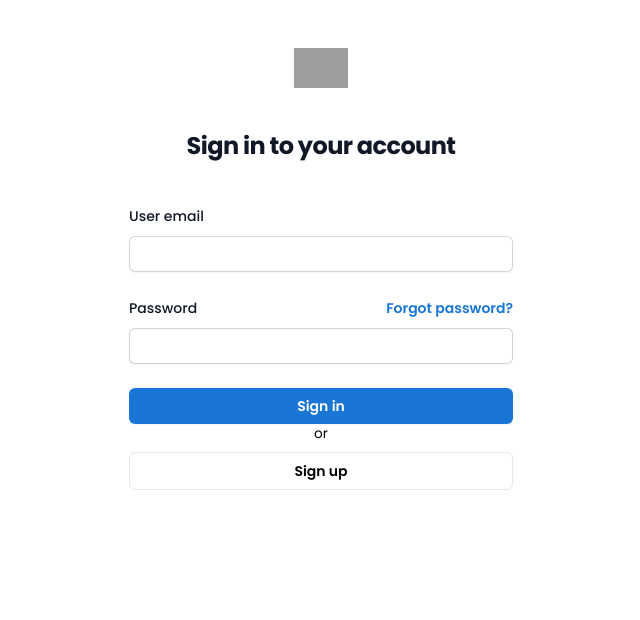
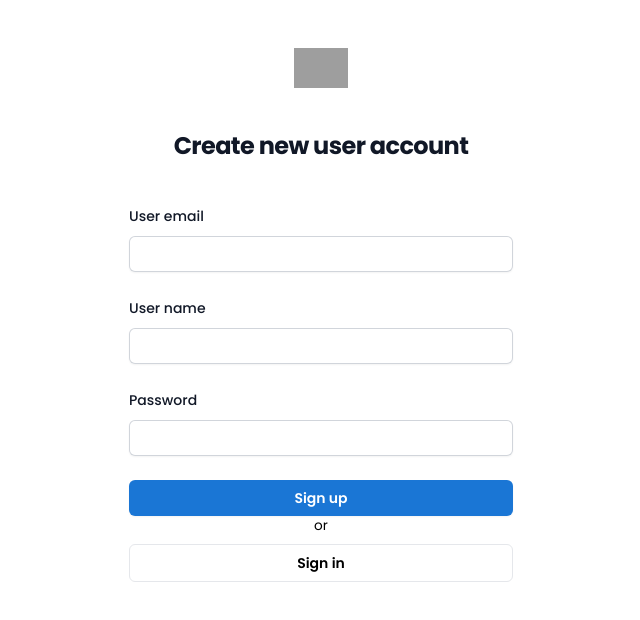
Before and after one commit to Dilshan-Shivantha-Kumarasiri/RAD-course-work, a React (Vite) app in the folder FRONTEND/e-chanelling/: page / in a window 1280 px wide. Shown: the top 620 px of the page, without its empty margins (319-959 px from the left). Built offline with nearby package versions, Linux system fonts and the light colour scheme; grey boxes are pictures that could not be loaded.

Commit message:
Register form view

```diff
--- a/FRONTEND/e-chanelling/src/App.tsx
+++ b/FRONTEND/e-chanelling/src/App.tsx
@@ -1,7 +1,6 @@
-// import Home from "./views/Home.tsx";
-
-
+import Home from "./views/Home.tsx";
 import LogIn from "./views/LogIn.tsx";
+import Register from "./views/Register.tsx";
 
 function App(): JSX.Element {
 
@@ -9,8 +8,10 @@ function App(): JSX.Element {
   return (
     <>
       {/*<Home />*/}
-      <LogIn/>
+      {/*<LogIn/>*/}
+      <Register/>
     </>
+
   )
 }
 
--- /dev/null
+++ b/FRONTEND/e-chanelling/src/views/Register.tsx
@@ -0,0 +1,82 @@
+import TextFieldTwo from "../componenets/Input/textField/TextFieldTwo.tsx";
+import {useForm, Controller, SubmitHandler} from "react-hook-form";
+
+
+export default function Register(): JSX.Element {
+
+    const {control, handleSubmit} = useForm({
+        defaultValues: {
+            registerEmail: "",
+            registerPassword: "",
+            userName: "",
+            userRole: ""
+        }
+    })
+
+    const onSubmit: SubmitHandler<any> = (data) => console.log(data)
+
+    return (
+
+        <div className="flex min-h-full flex-col justify-center px-6 py-12 lg:px-8 main-font">
+            <div className="sm:mx-auto sm:w-full sm:max-w-sm">
+                <img className="mx-auto h-10 w-auto"
+                     src="https://usebootstrap.com/preview-no-frame/mediplus-lite/img/logo.png" alt="Your Company"/>
+                <h2 className="mt-10 text-center text-2xl font-bold leading-9 tracking-tight text-gray-900">Create new
+                    user account</h2>
+
+                <div className="mt-10 sm:mx-auto sm:w-full sm:max-w-sm">
+                    <form className="space-y-6" action="#" method="POST " onSubmit={handleSubmit(onSubmit)}>
+                        <Controller
+                            name="registerEmail"
+                            control={control}
+                            render={({field}) => {
+                                console.log(field)
+                                return <TextFieldTwo id={"email"} type={"email"} autoComplete={"email"} required={true}
+                                                     islablehave={"true"} lablename={"User email"}  {...field} />
+                            }
+
+                            }/>
+
+                        <Controller
+                            name="userName"
+                            control={control}
+                            render={({field}) => {
+                                console.log(field)
+                                return <TextFieldTwo id={"email"} type={"text"} autoComplete={"email"} required={true}
+                                                     islablehave={"true"} lablename={"User name"}  {...field} />
+                            }
+
+                            }/>
+
+                        <div>
+                            <div className="flex items-center justify-between">
+                                <label htmlFor="password"
+                                       className="block text-sm font-medium leading-6 text-gray-900">Password</label>
+                            </div>
+                            <div className="mt-2">
+                                <Controller
+                                    name="registerPassword"
+                                    control={control}
+                                    render={({field}) => <TextFieldTwo   {...field} />}/>
+                            </div>
+                        </div>
+
+                        {/*indigo 600*/}
+                        <div className={"text-center"}>
+                            <button type="submit"
+                                    className="flex w-full justify-center rounded-md bg-[#1A76D5] px-3 py-1.5 text-sm font-semibold leading-6 text-white shadow-sm hover:bg-indigo-500 focus-visible:outline focus-visible:outline-2 focus-visible:outline-offset-2 focus-visible:outline-indigo-600">Sign
+                                up
+                            </button>
+                            or
+                            <button type="submit"
+                                    className="flex w-full justify-center mt-2 rounded-md bg-white px-3 py-1.5 text-sm font-semibold leading-6 text-black border hover:bg-indigo-500 focus-visible:outline focus-visible:outline-2 focus-visible:outline-offset-2 focus-visible:outline-indigo-600">Sign
+                                in
+                            </button>
+                        </div>
+                    </form>
+                </div>
+            </div>
+        </div>
+
+    );
+}
```
Also changed, not shown: FRONTEND/e-chanelling/.eslintrc.cjs (deleted).
